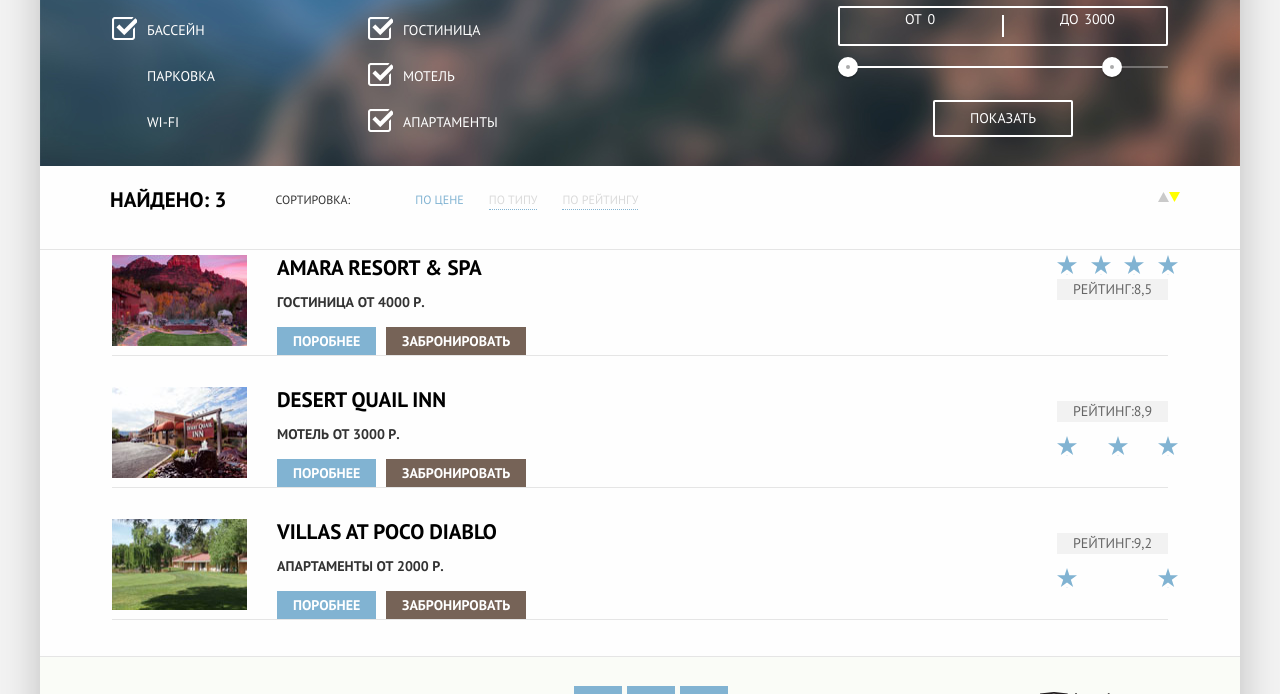
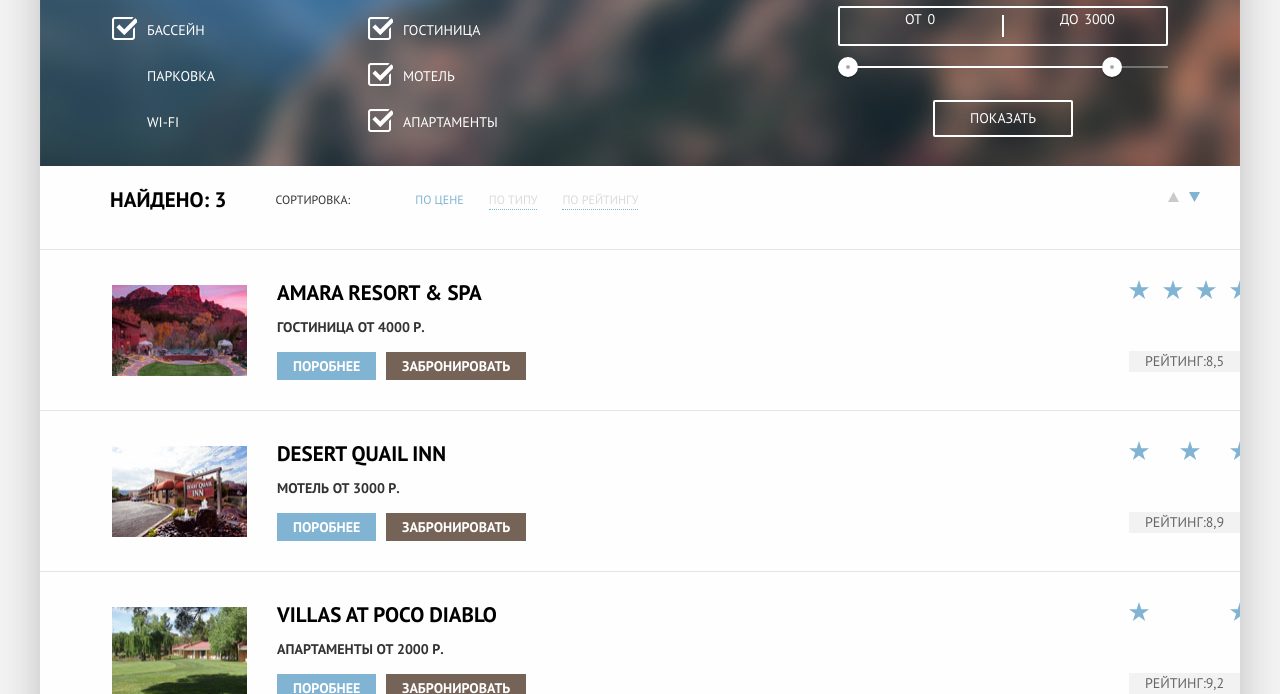
Before and after one commit to FromrussiaWith/374857-sedona-24, a plain HTML site: page catalog.html in a window 1280 px wide. Shown: the part 106-800 px from the top of the page. Drawn offline with Linux system fonts and the light colour scheme.

Commit message:
завершение

```diff
--- a/catalog.html
+++ b/catalog.html
@@ -129,7 +129,9 @@
               <p class="top">Рейтинг:8,5</p>
             </div>
           </div>
+        </section>
 
+        <section class="found-items">
           <div class="item-info">
           <img src="img/desert.jpg" alt="Desert quail inn" width="135" height="91">
             <div class="found-info">
@@ -144,15 +146,17 @@
               </div>
             </div>
             <div class="item-top">
-              <p class="top">Рейтинг:8,9</p>
               <div class="stars">
                 <span class="icon-star"></span>
                 <span class="icon-star"></span>
                 <span class="icon-star"></span>
               </div>
+              <p class="top">Рейтинг:8,9</p>
             </div>
           </div>
+        </section>
 
+        <section class="found-items">
           <div class="item-info">
               <img src="img/villas.jpg" alt="Villas at poco diablo" width="135" height="91">
             <div class="found-info">
@@ -167,17 +171,17 @@
               </div>
             </div>
             <div class="item-top">
-              <p class="top">Рейтинг:9,2</p>
               <div class="stars">
                 <span class="icon-star"></span>
                 <span class="icon-star"></span>
               </div>
+              <p class="top">Рейтинг:9,2</p>
             </div>
           </div>
         </section>
       </main>
 
-      <footer class="main-footer">
+      <footer class="main-footer footer-index">
         <a class="hashtag" href="#">#visitSEDONA</a>
 
         <ul class="social">
--- a/css/style.css
+++ b/css/style.css
@@ -1,8 +1,8 @@
-html,
+/*html,
 body {
   min-width: 1280px;
   min-height: 2762px;
-}
+}*/
 
 body {
   margin: 0;
@@ -882,126 +882,24 @@
 .sorting-ab-list li {
   list-style: none;
   padding-bottom: 20px;
+  padding-left: 10px;
 }
+
 .sorting-ab-list svg{
   fill: #cacaca;
 }
+
 .sorting-ab-list svg:hover{
-  fill: blue;
-}
-.sorting-ab-list .active svg{
-  fill: yellow;
-}
-.sorting-ab-list .active svg:hover{
-  fill: green;
+  fill: #231f20;
 }
 
-/*.sorting-ab {
-  width: 110px;
+.sorting-ab-list .active svg{
+  fill: #81b3d2;
 }
 
-.sorting-ab ul {
-  -webkit-box-pack: end;
-  -webkit-justify-content: flex-end;
-  -ms-flex-pack: end;
-  justify-content: flex-end;
-  padding-right: 8px;
+.sorting-ab-list .active svg:hover{
+  fill: #81b3d2;
 }
-
-.sorting-ab-list li {
-  display: block;
-  padding-left: 12px;
-  height: 19px;
-  width: 10px;
-}
-
-.sorting-ab span {
-  color: #cccccc;
-  font-size: 23px;
-  line-height: 20px;
-}
-
-.sorting-ab .active {
-  color: #81b3d2;
-}
-
-.sorting-ab .active:hover {
-  color: #81b3d2;
-}
-
-.sorting-ab span:hover {
-  color: #000000;
-}
-
-.sorting-ab span:active {
-  color: #81b3d2;
-}
-
-.icon-up-dir::before,
-.icon-down-dir::before {
-  margin: 0;
-  text-decoration: none;
-}
-/*
-.icon-up-dir::before {
-  content: "";
-  display: block;
-  margin-right: 0;
-  background-position: 0 0;
-  background-size: contain;
-  background-image: url("../img/icon-up-dir.svg");
-  width: 11px;
-  height: 10px;
-  position: absolute;
-  top: 0;
-  right: 500px;
-}
-
-.icon-down-dir::before {
-  content: "";
-  display: block;
-  margin-right: 0;
-  background-position: 0 0;
-  background-size: contain;
-  background-image: url("../img/icon-down-dir.svg");
-  width: 11px;
-  height: 10px;
-  position: absolute;
-  top: 0;
-  right: 490px;
-}
-*/
-/*.sorting-ab-list {
-  display: -webkit-box;
-  display: -ms-flexbox;
-  display: flex;
-  -webkit-box-pack: justify;
-  -ms-flex-pack: justify;
-  justify-content: space-between;
-  -ms-flex-wrap: wrap;
-  flex-wrap: wrap;
-  padding-left: 520px;
-  margin-top: 13px;
-  margin-bottom: 0;
-  height: 100%;
-}
-
-.sorting-ab-list li {
-  list-style: none;
-  padding-bottom: 20px;
-}
-
-.icon-down-dir {
-  padding-left: 10px;
-}
-
-.icon-up-dir,
-.icon-down-dir {
-  cursor: pointer;
-  display: block;
-  margin-left: auto;
-}
-*/
 
 .sort-item a:hover {
   color: #81b3d2;
@@ -1020,17 +918,20 @@
   -webkit-box-direction: normal;
   -ms-flex-direction: column;
   flex-direction: column;
-  padding: 5px 72px;
+  padding-left: 72px;
+  padding-top: 30px;
+  padding-bottom: 30px;
   border-top: 1px solid #e5e5e5;
-  border-bottom: 1px solid #e5e5e5;
 }
 
 .item-info {
   display: -webkit-box;
   display: -ms-flexbox;
   display: flex;
-  margin-bottom: 31px;
-  border-bottom: 1px solid #e5e5e5;
+}
+
+.item-info img {
+  margin-top: 5px;
 }
 
 .found-info {
@@ -1099,6 +1000,11 @@
   justify-content: space-between;
 }
 
+.star svg {
+  margin-right: 0;
+
+}
+
 .icon-star {
   width: 10px;
   height: 10px;
@@ -1108,6 +1014,7 @@
   position: relative;
   -ms-flex-wrap: wrap;
   flex-wrap: wrap;
+  padding-bottom: 47px;
 }
 
 .icon-star::before {
```
Lines whose indentation alone changed are shown as unchanged.
